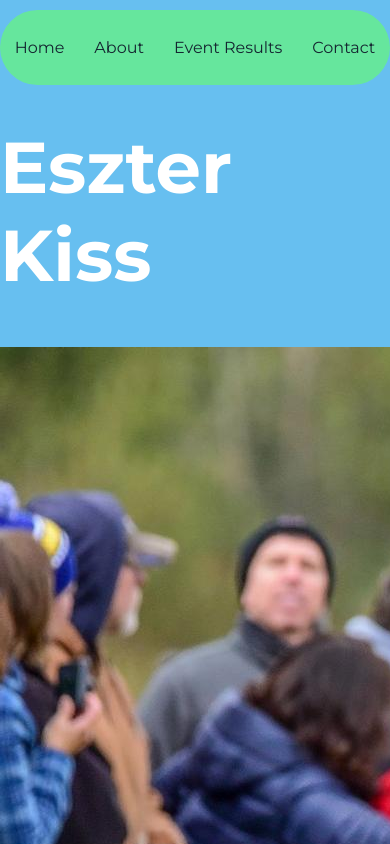
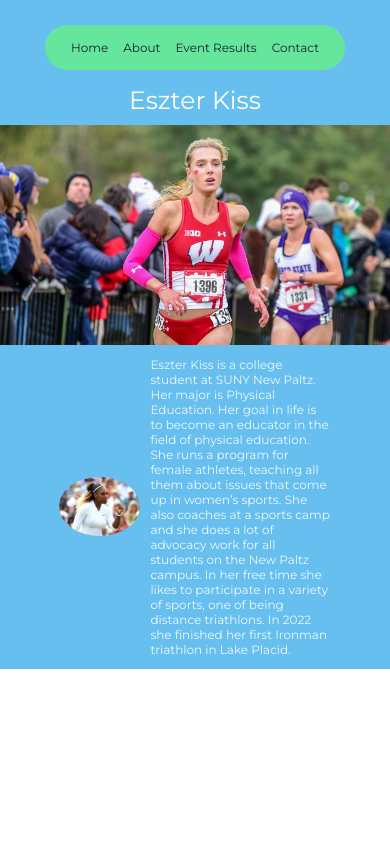
Before and after one commit to NateAnderson500/EsztersFemletes, a React (Create React App) app: page / in a window 390 px wide. Shown: the top 844 px of the page. Built offline with nearby package versions, Linux system fonts and the light colour scheme.

Commit message:
reponsiveness added

```diff
--- a/src/App.css
+++ b/src/App.css
@@ -1,6 +1,4 @@
-
-
-.nav--container{
+.nav--container {
     display: flex;
     align-items: center;
     position: fixed;
@@ -12,7 +10,7 @@
 
 }
 
-.nav--items{
+.nav--items {
     display: flex;
     padding: 0px;
     background-color: #67F089;
@@ -28,16 +26,16 @@
 }
 
 
-.nav--item{
+.nav--item {
     cursor: grab;
 }
 
-.nav--item:hover{
+.nav--item:hover {
     text-decoration: underline 2px;
     text-underline-offset: 5px;
 }
 
-.header{
+.header {
     margin-top: 75px;
     display: flex;
     color: white;
@@ -45,15 +43,18 @@
     justify-content: center;
 }
 
-.home-container{
+.home-container {
+    display: flex;
+    align-items: center;
+    justify-content: center;
     width: 100%;
-    height: 800px;
-    background-image: url("../public/assets/home-banner.jpg");
+    height: 100%;
+
 }
 
-.about-container{
+.about-container {
     width: 100%;
-    height: 600px;
+    height: 100%;
     display: flex;
     flex-direction: row;
     align-items: center;
@@ -62,7 +63,7 @@
     font-size: 26px;
 }
 
-.about-content{
+.about-content {
     width: 70%;
     height: 100%;
     display: flex;
@@ -71,14 +72,14 @@
     gap: 10px;
 }
 
-.bio{
+.bio {
     width: 55%;
     height: 50%;
     font-size: 22px;
 
 }
 
-.eszter-photo{
+.eszter-photo {
     width: 30%;
     height: 50%;
     border-radius: 100%;
@@ -86,7 +87,7 @@
     float: left;
 }
 
-.event-results-container{
+.event-results-container {
     width: 100%;
     height: 800px;
     background-color: #FFFFFF;
@@ -96,7 +97,7 @@
     justify-content: center;
 }
 
-.contact-container{
+.contact-container {
     width: 100%;
     height: 800px;
     display: flex;
@@ -107,7 +108,7 @@
     font-size: 30px;
 }
 
-.contact-form{
+.contact-form {
     width: 50%;
     display: flex;
     flex-direction: column;
@@ -118,7 +119,7 @@
     padding-top: 10px;
 }
 
-.input-small{
+.input-small {
     width: 50%;
     height: 30px;
     background-color: #edf7fc;
@@ -127,7 +128,7 @@
     border: none;
 }
 
-.input-large{
+.input-large {
     width: 50%;
     height: 200px;
     background-color: #edf7fc;
@@ -136,11 +137,11 @@
     border: none;
 }
 
-.input-small::placeholder{
+.input-small::placeholder {
     color: #67BFF0;
 }
 
-.input-large::placeholder{
+.input-large::placeholder {
     color: #67BFF0;
 }
 
@@ -153,24 +154,24 @@
     border: none;
     font-size: 18px;
 
-  }
+}
 
-  .submit-btn:hover {
+.submit-btn:hover {
     border: 2px solid #195d82;
     cursor: grab;
-  }
+}
 
-.event-card-container{
+.event-card-container {
     width: 20%;
     height: 55%;
     background-color: #67BFF0;
 }
 
-.event-card-img{
+.event-card-img {
     width: 100%;
 }
 
-.event-text{
+.event-text {
     display: flex;
     flex-direction: column;
     justify-content: center;
@@ -178,7 +179,149 @@
     text-align: center;
 }
 
-.event-name{
+.event-name {
     display: flex;
     gap: 10px;
 }
+
+.header-name {
+    font-size: 75px;
+    margin-top: 50px;
+    margin-bottom: 10px;
+}
+
+.banner-image {
+    width: 100%;
+    height: 100%;
+}
+
+@media screen and (max-width: 1050px) {
+    .header {
+        margin-top: 45px;
+        justify-content: center;
+        display: flex;
+        color: white;
+    }
+
+    .header-name {
+        font-size: 35px;
+    }
+
+    .nav--items {
+        width: 350px;
+        gap: 25px;
+        height: 80%;
+        font-size: 14px;
+    }
+
+    .eszter-photo {
+        width: 40%;
+        height: 60%;
+    }
+
+    .bio {
+        width: 60%;
+        height: 50%;
+        font-size: 18px;
+    }
+}
+
+@media screen and (max-width: 700px) {
+    .eszter-photo {
+        width: 40%;
+        height: 70%;
+    }
+
+    .bio {
+        width: 100%;
+        height: 50%;
+        font-size: 14px;
+    }
+}
+
+
+@media screen and (max-width: 500px) {
+    .header {
+        margin-top: 35px;
+        justify-content: center;
+        display: flex;
+        color: white;
+    }
+
+    .header-name {
+        font-size: 25px;
+    }
+
+    .banner-image {
+        height: 80%;
+    }
+
+    .nav--items {
+        display: flex;
+        padding: 0px;
+        background-color: #67F089;
+        width: 300px;
+        list-style-type: none;
+        gap: 15px;
+        align-items: center;
+        justify-content: center;
+        border-radius: 45px;
+        height: 60%;
+        opacity: 80%;
+        font-size: 12px;
+    }
+
+    .eszter-photo {
+        width: 30%;
+        height: 40%;
+    }
+
+    .bio {
+        font-size: 12px;
+    }
+
+}
+
+
+@media screen and (max-width: 375px) {
+    .header {
+        margin-top: 25px;
+        justify-content: center;
+        display: flex;
+        color: white;
+    }
+
+    .header-name {
+        font-size: 15px;
+    }
+
+    .banner-image {
+        height: 60%;
+    }
+
+    .nav--items {
+        width: 350px;
+        gap: 8px;
+        height: 60%;
+        font-size: 12px;
+    }
+
+
+    .nav--container {
+        display: flex;
+        align-items: center;
+        position: fixed;
+        top: 0;
+        width: 100%;
+        justify-content: center;
+        height: 75px;
+        margin-top: 10px;
+
+    }
+
+    .eszter-photo {
+        width: 70%;
+        height: 90%;
+    }
+
+}
--- a/src/App.js
+++ b/src/App.js
@@ -13,7 +13,7 @@ function App() {
     <div className="App">
       <Navbar />
       <div className="header">
-        <h1>Eszter Kiss</h1>
+        <span className="header-name">Eszter Kiss</span>
       </div>
       <Home />
       <About />
--- a/src/components/Home.jsx
+++ b/src/components/Home.jsx
@@ -1,7 +1,7 @@
-export default function Home(){
+export default function Home() {
     return (
         <div className="home-container" id="home">
-
+            <img className="banner-image" src='../../../assets/home-banner.jpg' alt="home-banner" />
         </div>
     )
 }
```
